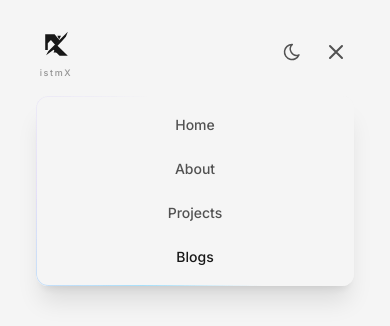
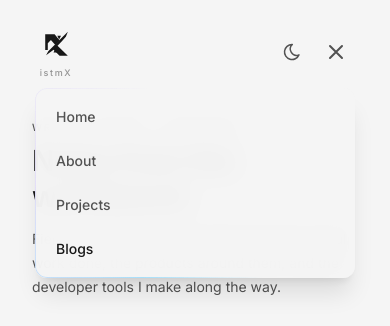
Before and after one commit to istmX/final_portfolio_repo, a Next.js app: page /blogs in a window 390 px wide. Both pictures are taken after a click on the button 336 px from the left and 51 px from the top of the page. Shown: the top 326 px of the page. Built offline with nearby package versions, Linux system fonts and the light colour scheme.

Commit message:
feat: update README with project features and deployment instructions; adjust Navbar for smooth scrolling; add ScrollToHome component for automatic scrolling; modify globals.css for mobile navigation; include MIT License

```diff
--- a/app/globals.css
+++ b/app/globals.css
@@ -79,7 +79,7 @@ body {
 html { scroll-behavior: smooth; }
 
 .mobile-nav-panel {
-  position: relative;
+  position: absolute;
   isolation: isolate;
   border-color: transparent;
 }
--- a/app/layout.tsx
+++ b/app/layout.tsx
@@ -2,6 +2,7 @@ import type { Metadata } from "next";
 import Script from "next/script";
 import { Schibsted_Grotesk, Inter } from "next/font/google";
 import PortfolioPreloader from "../components/PortfolioPreloader";
+import ScrollToHome from "../components/ScrollToHome";
 import { SITE_URL } from "../lib/site";
 import "./globals.css";
 
@@ -63,6 +64,7 @@ export default function RootLayout({ children }: LayoutProps<"/">) {
       suppressHydrationWarning
     >
       <body className="min-h-full flex flex-col">
+        <ScrollToHome />
         <PortfolioPreloader />
         {children}
         <Script id="theme-init" strategy="beforeInteractive">
--- a/components/Navbar.tsx
+++ b/components/Navbar.tsx
@@ -43,6 +43,11 @@ function Navbar() {
       >
         <Link
           href="/"
+          scroll={true}
+          onClick={() => {
+            setMenuOpen(false)
+            if (pathname === '/') window.scrollTo({ top: 0, behavior: 'smooth' })
+          }}
           aria-label="istmX home"
           className="flex shrink-0 flex-col items-center gap-0.5"
         >
@@ -122,7 +127,7 @@ function Navbar() {
                     href={item.href}
                     aria-current={isActive ? 'page' : undefined}
                     onClick={() => setMenuOpen(false)}
-                    className={`block rounded-md px-3 py-2.5 text-center text-sm font-medium transition-colors ${
+                    className={`block rounded-md px-3 py-2.5 text-left text-sm font-medium transition-colors ${
                       isActive
                         ? 'text-foreground'
                         : 'text-muted hover:text-foreground'
--- /dev/null
+++ b/components/ScrollToHome.tsx
@@ -0,0 +1,15 @@
+'use client'
+
+import { usePathname } from 'next/navigation'
+import { useEffect } from 'react'
+
+export default function ScrollToHome() {
+  const pathname = usePathname()
+
+  useEffect(() => {
+    if (pathname !== '/' || window.location.hash) return
+    window.scrollTo({ top: 0, behavior: 'smooth' })
+  }, [pathname])
+
+  return null
+}
```
Also changed, not shown: 2 other files (tests, documents, lock files or other folders).
